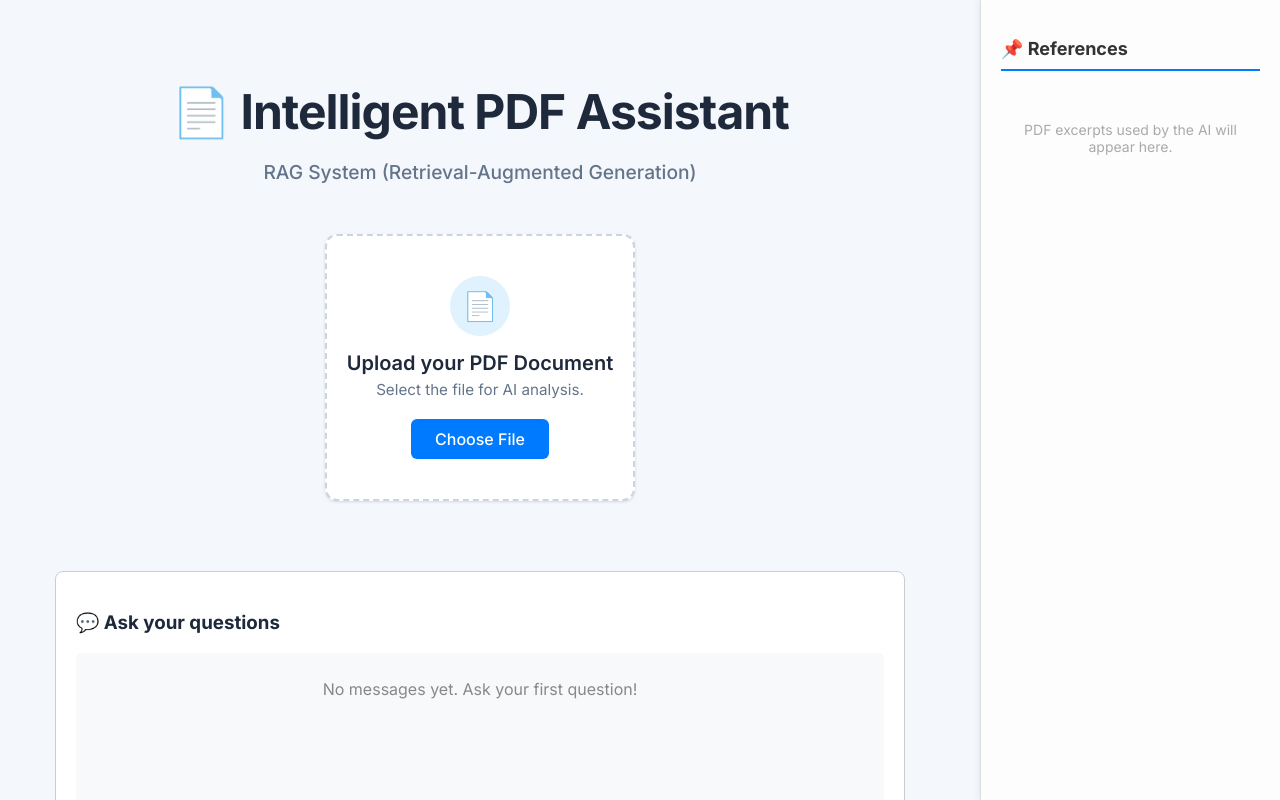
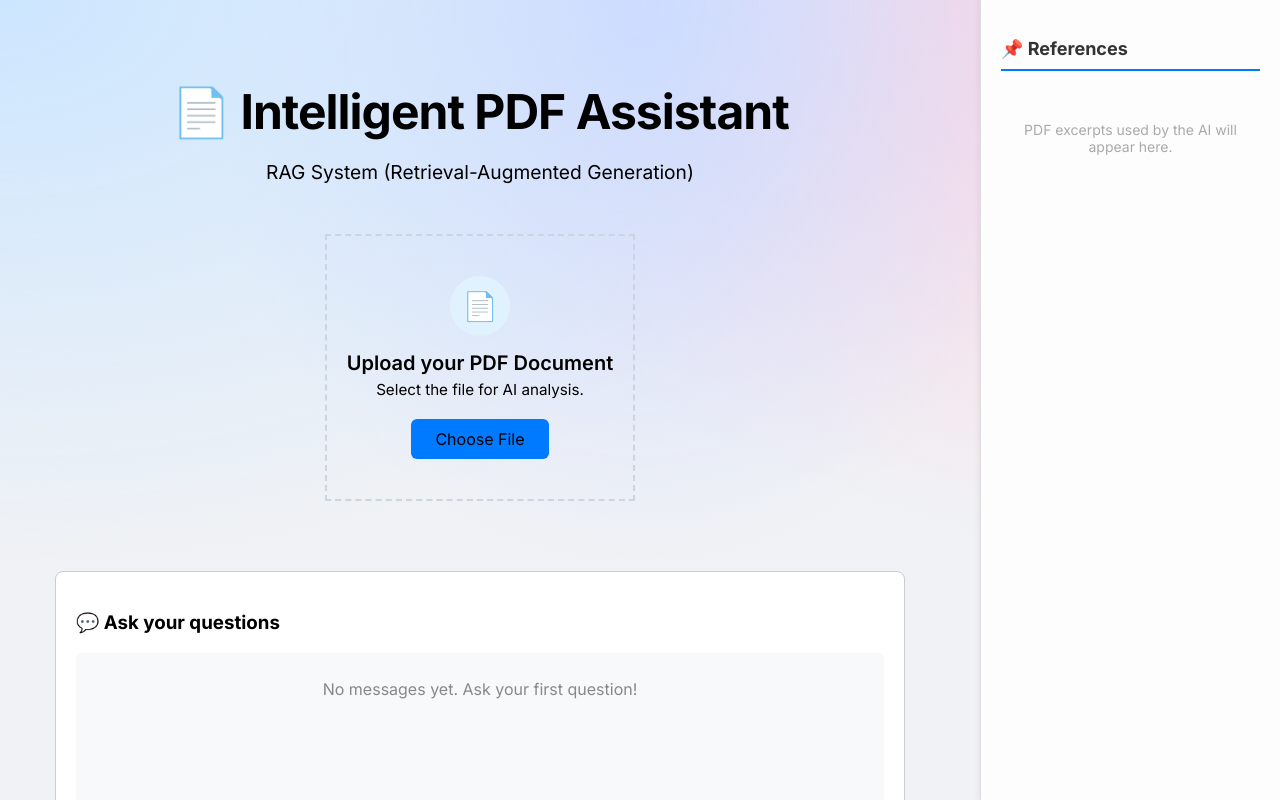
Before and after one commit to iyed-jloud/systeme-rag-pdf, a React app in the folder frontend/: page / in a window 1280 px wide. Shown: the top 800 px of the page. Built offline with nearby package versions, Linux system fonts and the light colour scheme; the HTML template or start-up script is replaced by a standard one.

Commit message:
Update App.css

```diff
--- a/frontend/src/App.css
+++ b/frontend/src/App.css
@@ -1,54 +1,52 @@
-/* Importation de la police professionnelle Inter */
-@import url('https://fonts.googleapis.com/css2?family=Inter:wght@400;500;600;700&display=swap');
+@import url('https://fonts.googleapis.com/css2?family=Inter:wght@400;600;700&display=swap');
 
 :root {
   --primary: #007bff;
-  --primary-hover: #0056b3;
-  --bg-main: #f4f7fb;
-  --text-dark: #1e293b;
-  --text-light: #64748b;
-  --white: #ffffff;
-  --shadow-sm: 0 1px 3px rgba(0,0,0,0.12);
-  --shadow-md: 0 10px 15px -3px rgba(0,0,0,0.1);
-  --radius: 12px;
+  --bg-gradient: linear-gradient(135deg, #f5f7fa 0%, #c3cfe2 100%);
+  --glass: rgba(255, 255, 255, 0.8);
+  --shadow: 0 8px 32px 0 rgba(31, 38, 135, 0.15);
 }
 
 * {
+  box-sizing: border-box;
   font-family: 'Inter', sans-serif;
-  box-sizing: border-box;
 }
 
 body {
   margin: 0;
-  background-color: var(--bg-main);
-  color: var(--text-dark);
+  padding: 0;
+  /* Fond moderne et doux */
+  background: #f0f2f5;
+  background-image:
+    radial-gradient(at 0% 0%, hsla(210,100%,90%,1) 0, transparent 50%),
+    radial-gradient(at 50% 0%, hsla(225,100%,90%,1) 0, transparent 50%),
+    radial-gradient(at 100% 0%, hsla(339,100%,90%,1) 0, transparent 50%);
+  height: 100vh;
+  overflow: hidden; /* Empêche le scroll global du site */
 }
 
-/* --- ANIMATIONS --- */
-
-/* Apparition en douceur (Fade In) */
-@keyframes fadeIn {
-  from { opacity: 0; transform: translateY(10px); }
-  to { opacity: 1; transform: translateY(0); }
+/* Animations de séquence */
+.reveal {
+  opacity: 0;
+  animation: fadeInUp 0.8s ease forwards;
 }
 
-/* Effet de pulsation pour l'IA qui "réfléchit" */
-@keyframes pulse {
-  0% { transform: scale(1); opacity: 1; }
-  50% { transform: scale(1.05); opacity: 0.8; }
-  100% { transform: scale(1); opacity: 1; }
+.delay-1 { animation-delay: 0.2s; }
+.delay-2 { animation-delay: 0.5s; }
+.delay-3 { animation-delay: 0.8s; }
+
+@keyframes fadeInUp {
+  from {
+    opacity: 0;
+    transform: translateY(30px);
+  }
+  to {
+    opacity: 1;
+    transform: translateY(0);
+  }
 }
 
-/* Animation d'entrée pour les sources */
-@keyframes slideInRight {
-  from { transform: translateX(100%); }
-  to { transform: translateX(0); }
-}
-
-.fade-in {
-  animation: fadeIn 0.5s ease-out forwards;
-}
-
-.pulse {
-  animation: pulse 2s infinite ease-in-out;
-}
+/* Scrollbar élégante pour la zone de chat */
+::-webkit-scrollbar { width: 6px; }
+::-webkit-scrollbar-track { background: transparent; }
+::-webkit-scrollbar-thumb { background: #cbd5e1; border-radius: 10px; }
```
